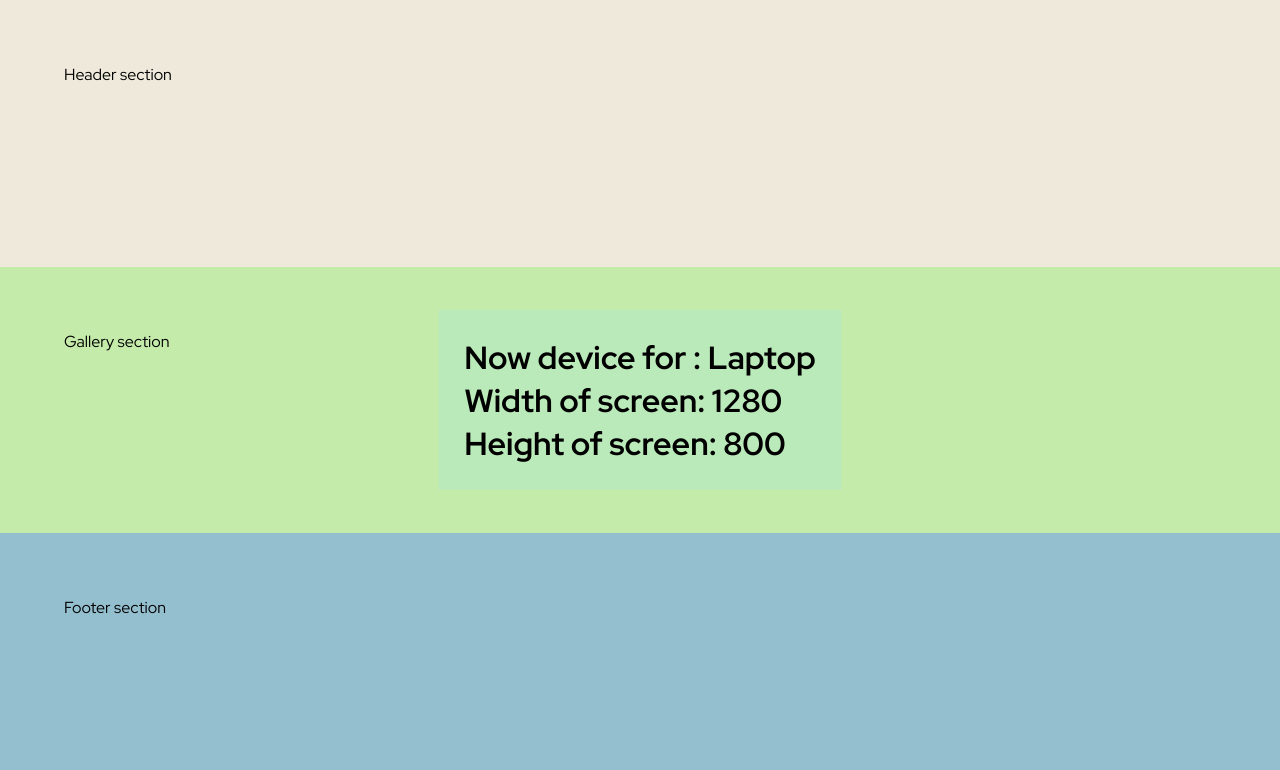
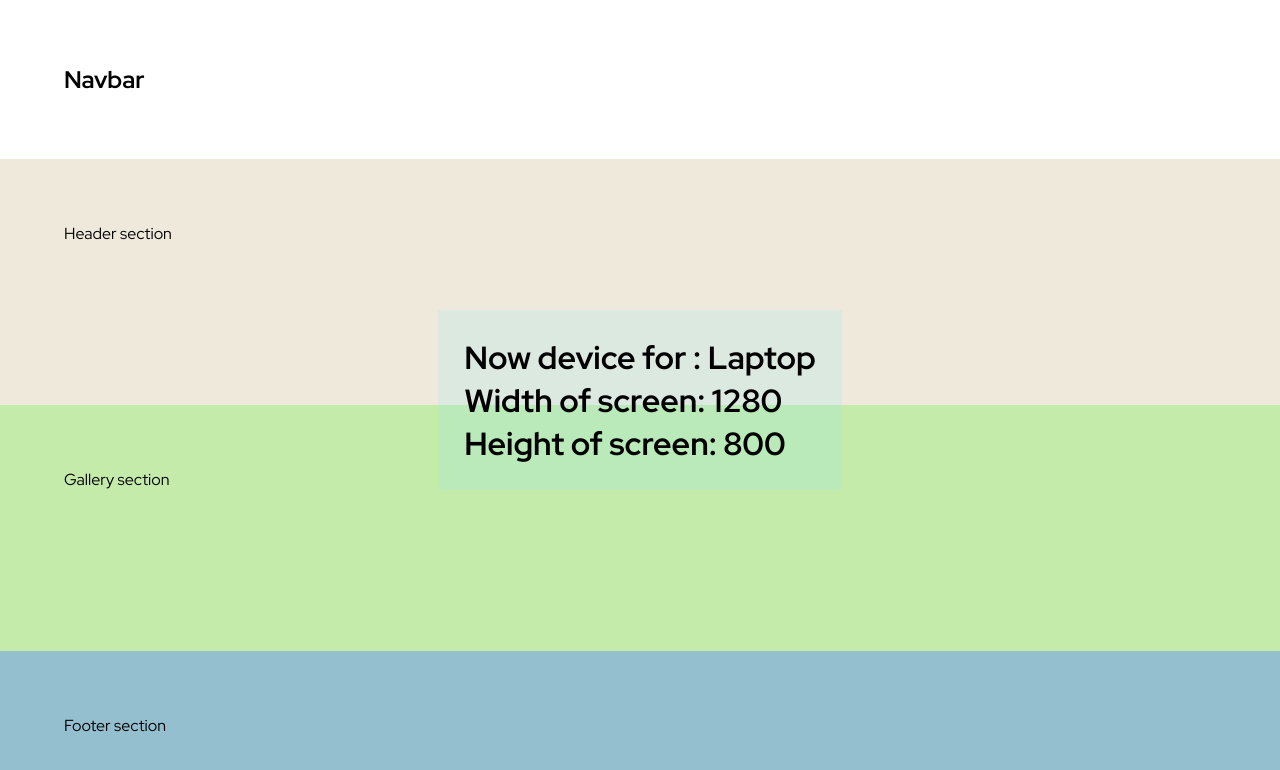
Before and after one commit to PiriyaLapa/meet-landing-page, a React (Create React App) app: page / in a window 1280 px wide. Shown: the top 770 px of the page. Built offline with nearby package versions, Linux system fonts and the light colour scheme.

Commit message:
update deploy

```diff
--- /dev/null
+++ b/src/navbar/Navbar.tsx
@@ -0,0 +1,12 @@
+import {Component, ReactNode} from 'react';
+import { StyledNavbar } from '../styles/styles';
+
+export default class Navbar extends Component{
+    render():ReactNode{
+        return(
+           <StyledNavbar>
+            <h1>Navbar </h1>
+           </StyledNavbar>
+        )
+    }
+}
--- a/src/pages/LandingPage.tsx
+++ b/src/pages/LandingPage.tsx
@@ -4,6 +4,7 @@ import detectScreenSize from "../helpers/screenSizeHelper";
 import Header from "./sections/Header";
 import Gallery from "./sections/Gallery";
 import Footer from "./sections/Footer";
+import Navbar from "../navbar/Navbar";
 
 export default class LandingPage extends Component {
   // Define initial state to hold window dimensions
@@ -35,6 +36,7 @@ export default class LandingPage extends Component {
 
     return (
       <StyledLandingPage>
+        <Navbar />
         <Header />
         <Gallery />
         <Footer/>
--- a/src/styles/styles.ts
+++ b/src/styles/styles.ts
@@ -9,7 +9,6 @@ export const StyledButton = styled.button<StyledBtnProp>`
   color: #ffff;
   border: none;
   height: 26px;
-
   width: 193px;
   height: 58px;
   font-family: "Red Hat Display";
@@ -44,7 +43,8 @@ export const StyledScreenSizeDetect = styled.div`
 // Styled LandingPage
 export const StyledLandingPage = styled.div`
   display: grid;
-  grid-template-rows: repeat(3, 1fr);
+  /* grid-template-rows: repeat(3, 1fr); */
+  grid-template-rows:auto 1fr 1fr auto;
   min-height: 100vh;
 `;
 
@@ -55,7 +55,7 @@ export const StyledHeader = styled.header`
 
 export const StyledGallery = styled.main`
   padding: 5%;
-  background-color: #C5EBAA;
+  background-color: #c5ebaa;
 `;
 
 export const StyledFooter = styled.footer`
@@ -65,6 +65,10 @@ export const StyledFooter = styled.footer`
 
 export const StyledAuthor = styled.footer`
   * {
-    maring-right: 2%;
+    margin-right: 2%;
   }
 `;
+
+export const StyledNavbar = styled.nav`
+  padding: 5%;
+`;
```
